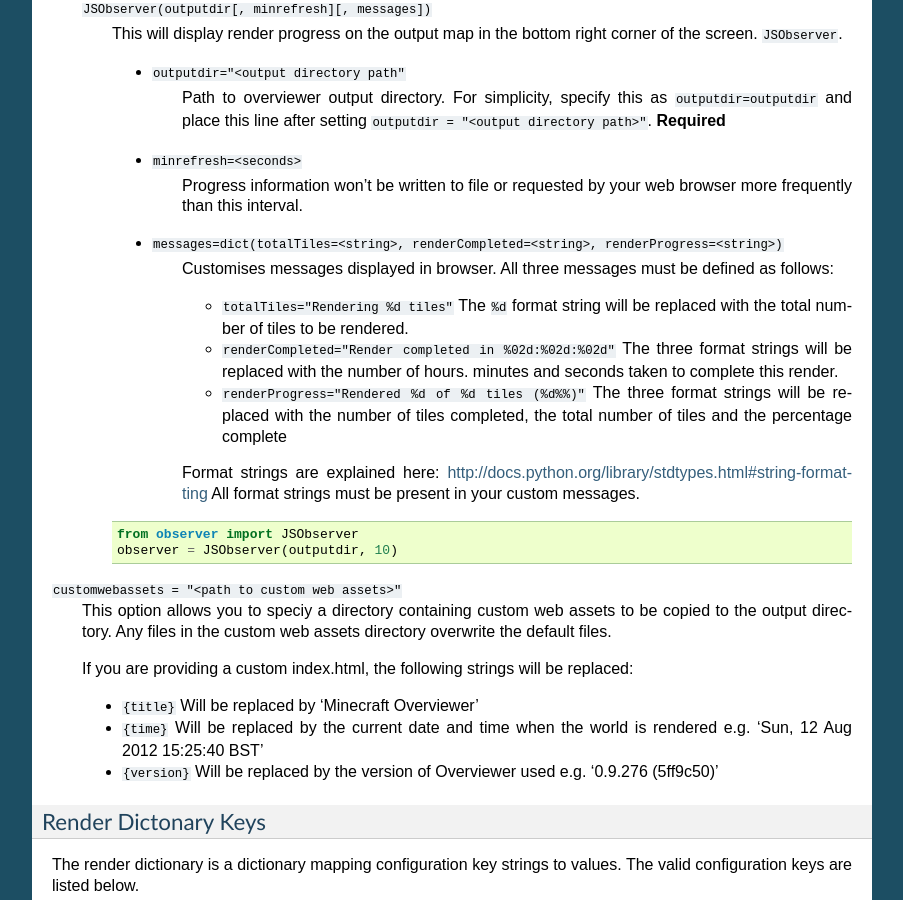
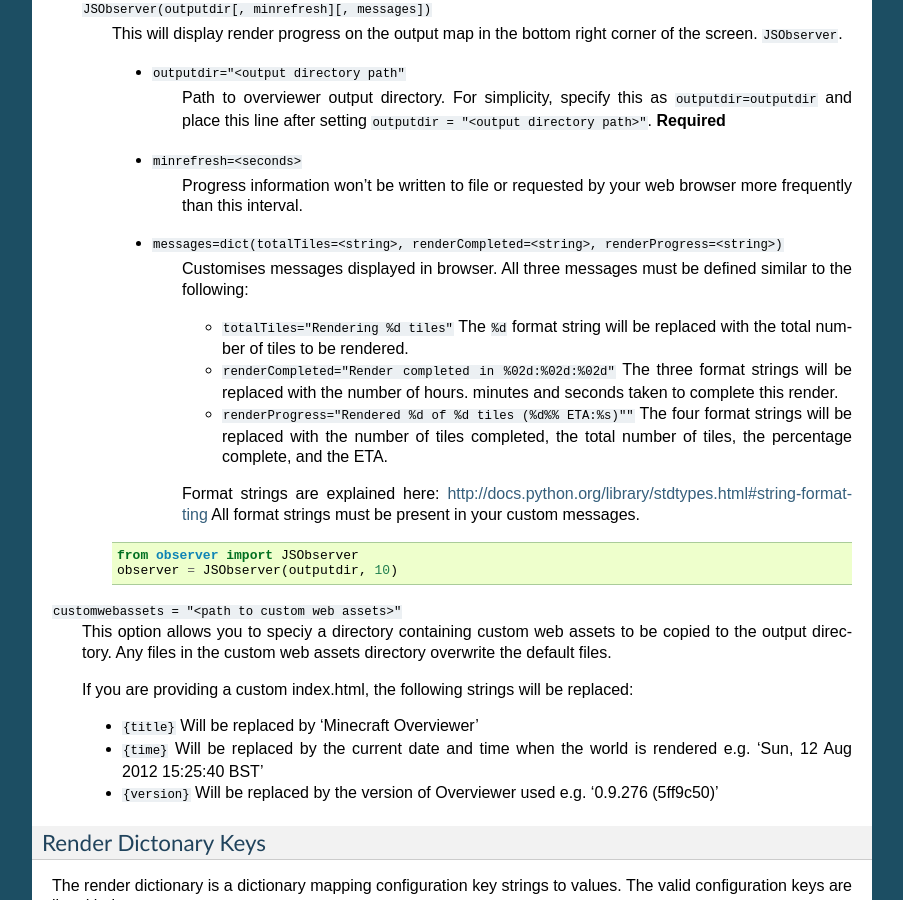
Before and after one commit to overviewer/Minecraft-Overviewer, a Sphinx documentation site: the page built from docs/config.rst, in a window 1280 px wide and 900 px high, scrolled down 4321 px. Shown: the whole window, without its empty margins (198-1101 px from the left). Built offline with Sphinx 7.4.7, drawn with Linux system fonts in a browser that asks for light colours.

Commit message:
Docs updates for #882 (JSObserver formatting strings)

```diff
--- a/docs/config.rst
+++ b/docs/config.rst
@@ -294,7 +294,7 @@ the form ``key = value``. Two items take a different form:, ``worlds`` and
 
         * ``messages=dict(totalTiles=<string>, renderCompleted=<string>, renderProgress=<string>)``
             Customises messages displayed in browser. All three messages must be
-            defined as follows:
+            defined similar to the following:
 
             * ``totalTiles="Rendering %d tiles"``
               The ``%d`` format string will be replaced with the total number of
@@ -304,9 +304,9 @@ the form ``key = value``. Two items take a different form:, ``worlds`` and
               The three format strings  will be replaced with the number of hours.
               minutes and seconds taken to complete this render.
 
-            * ``renderProgress="Rendered %d of %d tiles (%d%%)"``
-              The three format strings will be replaced with the number of tiles
-              completed, the total number of tiles and the percentage complete
+            * ``renderProgress="Rendered %d of %d tiles (%d%% ETA:%s)""``
+              The four format strings will be replaced with the number of tiles
+              completed, the total number of tiles, the percentage complete, and the ETA.
 
             Format strings are explained here: http://docs.python.org/library/stdtypes.html#string-formatting
             All format strings must be present in your custom messages.
```
